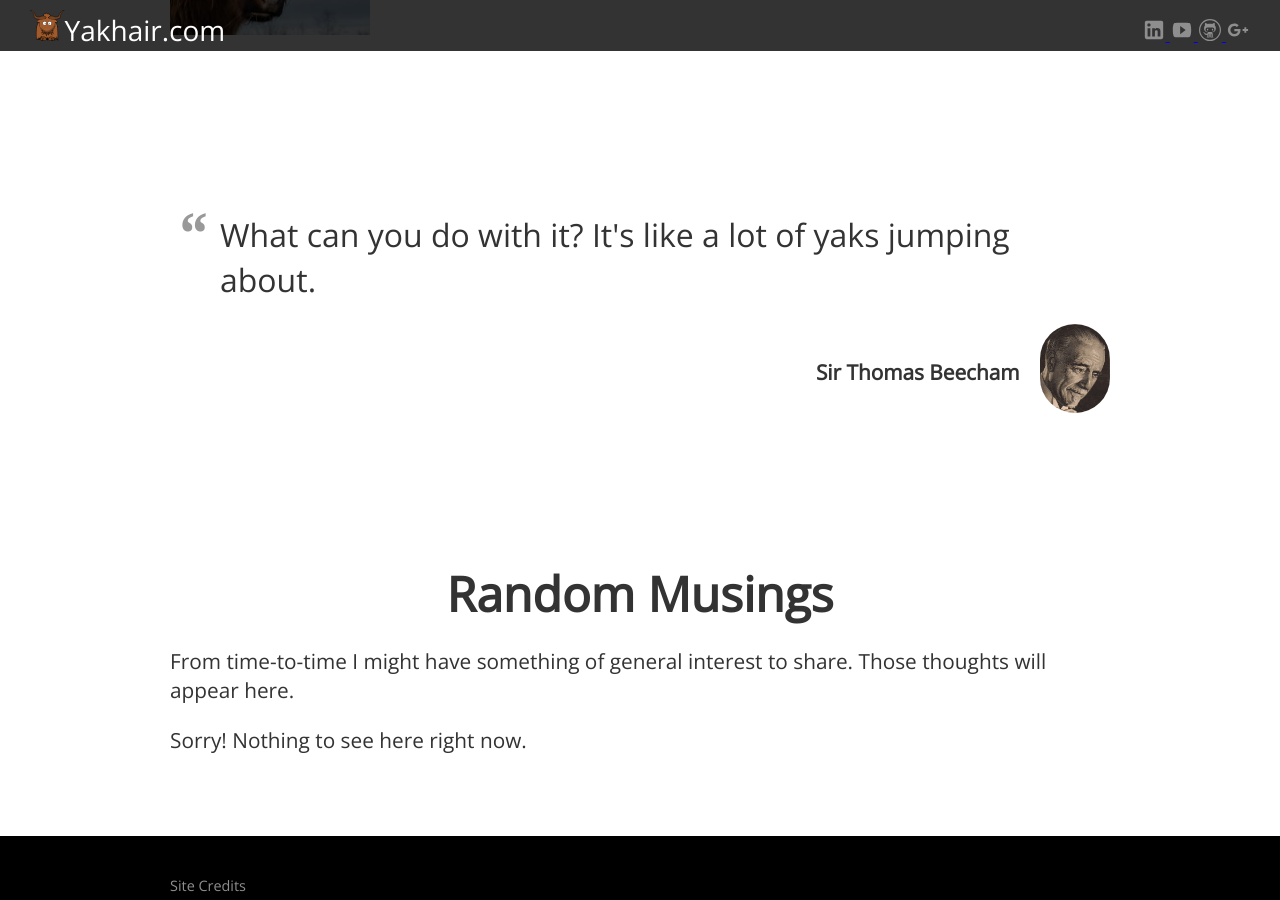
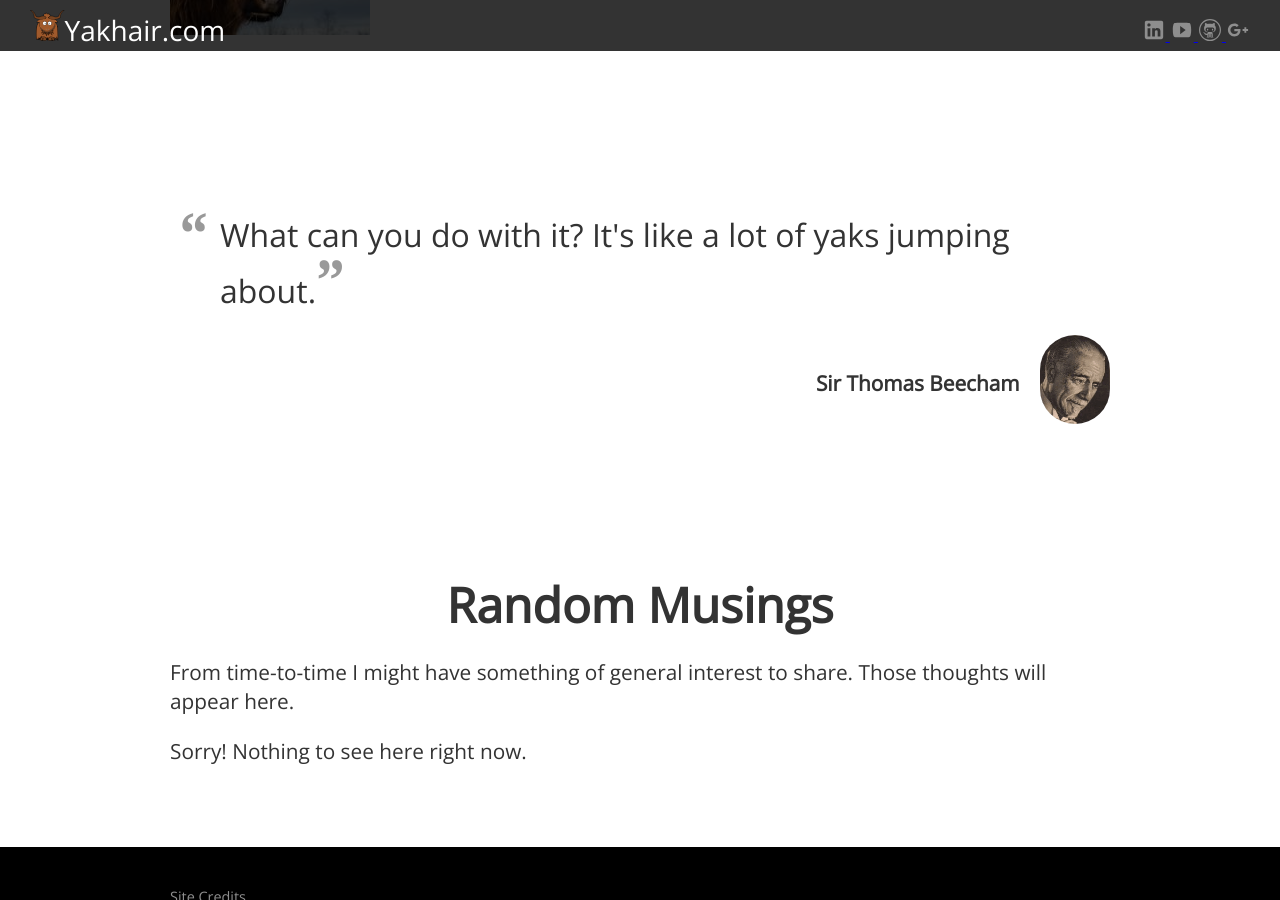
Before and after one commit to StilgarISCA/Yakhair, a Jekyll site: the page built from index.html, in a window 1280 px wide and 900 px high, scrolled down 1194 px. Built offline with Jekyll 4.4.1, drawn with Linux system fonts in a browser that asks for light colours; nearby versions of some CDN libraries.

Commit message:
Add closing quote to blockquotes

```diff
--- a/_sass/layout.scss
+++ b/_sass/layout.scss
@@ -62,6 +62,15 @@ blockquote {
 			position: absolute;
 			left: 9px;
 			top: 23px;
+		}
+
+        &::after {
+			content: "\201D";
+			font-family: Georgia, serif;
+
+			font-size: 60px;
+			font-weight: bold;
+			color: #999;
 		}
 	}
 
```
